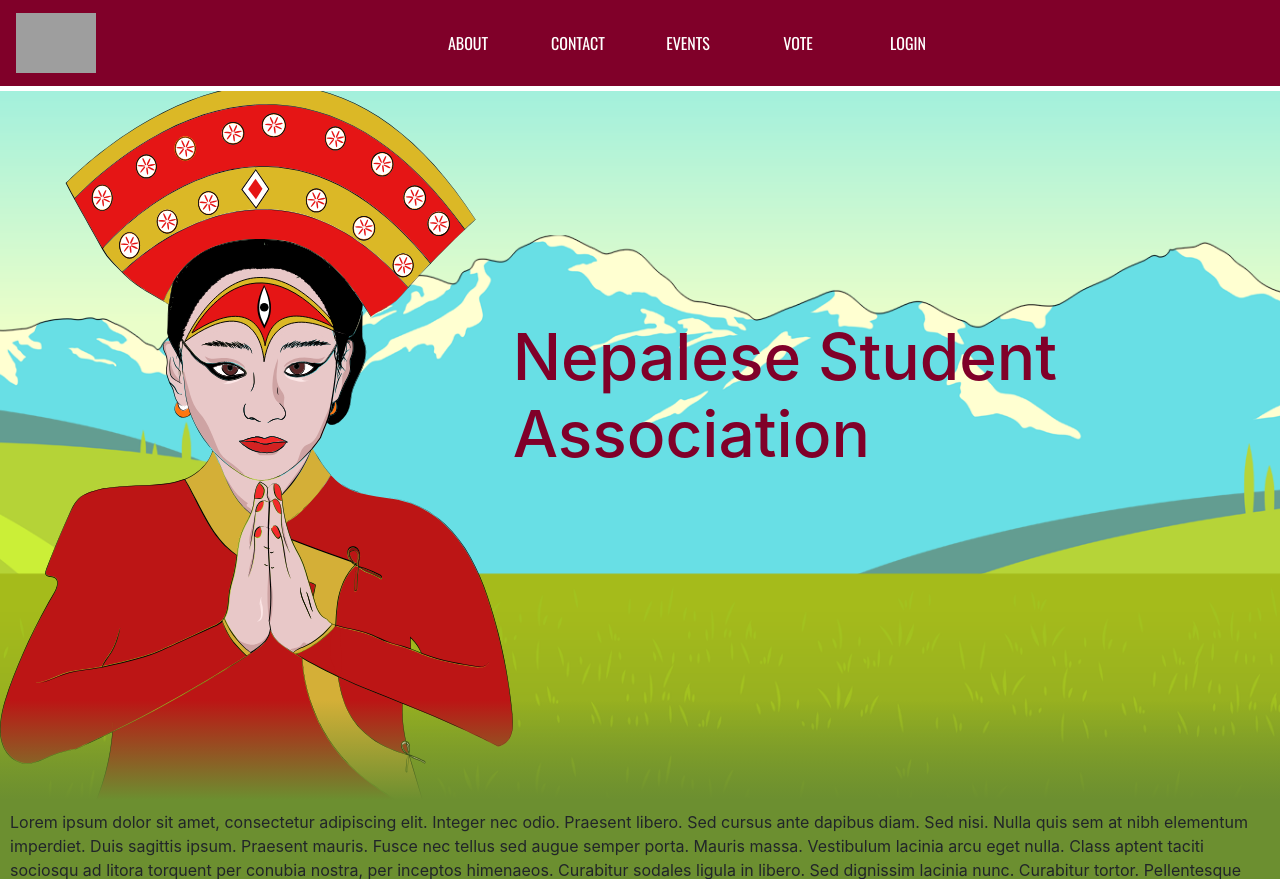
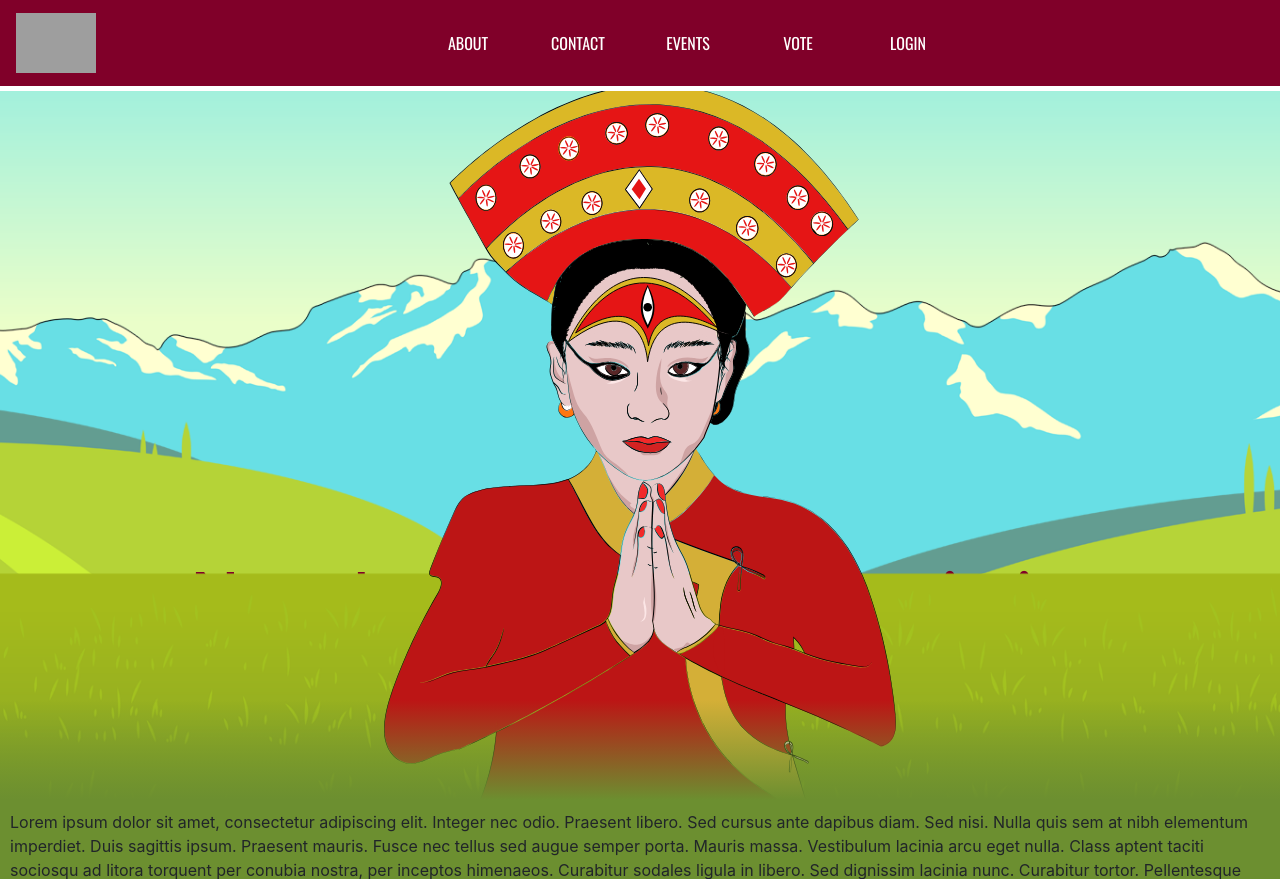
Before and after one commit to AswinTimalsina/NSA2020, a PHP site: page / in a window 1280 px wide. Shown: the top 879 px of the page. Run offline with PHP 8.4, Linux system fonts and the light colour scheme; some libraries are stand-ins or nearby versions; some web fonts are replaced; grey boxes are pictures that could not be loaded.

Commit message:
kumari left

```diff
--- a/index.html
+++ b/index.html
@@ -44,7 +44,10 @@
   <img src="assets/extendedsize/background green.png" alt="background-green" id="background-green">
   <img src="assets/extendedsize/green ground.png" alt="green-ground" id="green-ground">
   <img src="assets/svgs1/kum.svg" alt="kumari" id="kumari">
+<div class="nsa_text">
+  <!-- <img src="assets/logo.png" alt="logo" style="height: 100px;"> -->
   <h2 id="nsa-text">Nepalese Student Association</h2>
+</div>
 </section>
 
     <div class="block1" id="contact"><p>Lorem ipsum dolor sit amet, consectetur adipiscing elit. Integer nec odio. Praesent libero. Sed cursus ante dapibus diam. Sed nisi. Nulla quis sem at nibh elementum imperdiet. Duis sagittis ipsum. Praesent mauris. Fusce nec tellus sed augue semper porta. Mauris massa. Vestibulum lacinia arcu eget nulla. Class aptent taciti sociosqu ad litora torquent per conubia nostra, per inceptos himenaeos.
@@ -138,16 +141,20 @@ let mountains= document.getElementById("mountains");
 let background_green= document.getElementById("background-green");
 let green_ground= document.getElementById("green-ground");
 let kumari= document.getElementById("kumari");
+let nsa_text = document.getElementById("nsa-text");
 
 window.addEventListener('scroll', function(){
 
   var value = window.scrollY;
 
-  backie.style.top = value *0.5+ 'px';
-  mountains.style.top = -value *0.10+ 'px';
-  background_green.style.top = value *0.5+ 'px';
-  green_ground.style.top = value *0.5+ 'px';
-  kumari.style.top = value *0.15+ 'px';
+  // backie.style.top = value *0.5+ 'px';
+  mountains.style.top = value*0.5 + 'px';
+  background_green.style.top = value *0.3+ 'px';
+  // green_ground.style.top = -value *0.02+ 'px';
+  kumari.style.left = -value*2+ 'px';
+  kumari.style.top = value+"px!important";
+  nsa_text.style.top = 200-(value)+"px";
+  nsa_text.style.left = value + "px";
 
 })
 
--- a/style.css
+++ b/style.css
@@ -114,12 +114,18 @@ section:before{
     background: linear-gradient(to top, #6C8F30, transparent);
     z-index: 1000;
 }
-
+.nsa_text{
+    position: absolute;
+    width: 100%;
+    text-align: center;
+}
 #nsa-text{
     position: relative;
     color: #800029;
-    font-size: 5vw;
+    font-size: 4em;
     z-index: 1;
+    top: 327px;
+    margin-left: 20px;
 }
 
 #green-ground{
@@ -131,6 +137,7 @@ section:before{
     z-index: 2;
     height: 99%;
     top: 10%!important;
+    left: -121px;
 
 }
 /* section:after{
```
Also changed, not shown: 3 other files.
